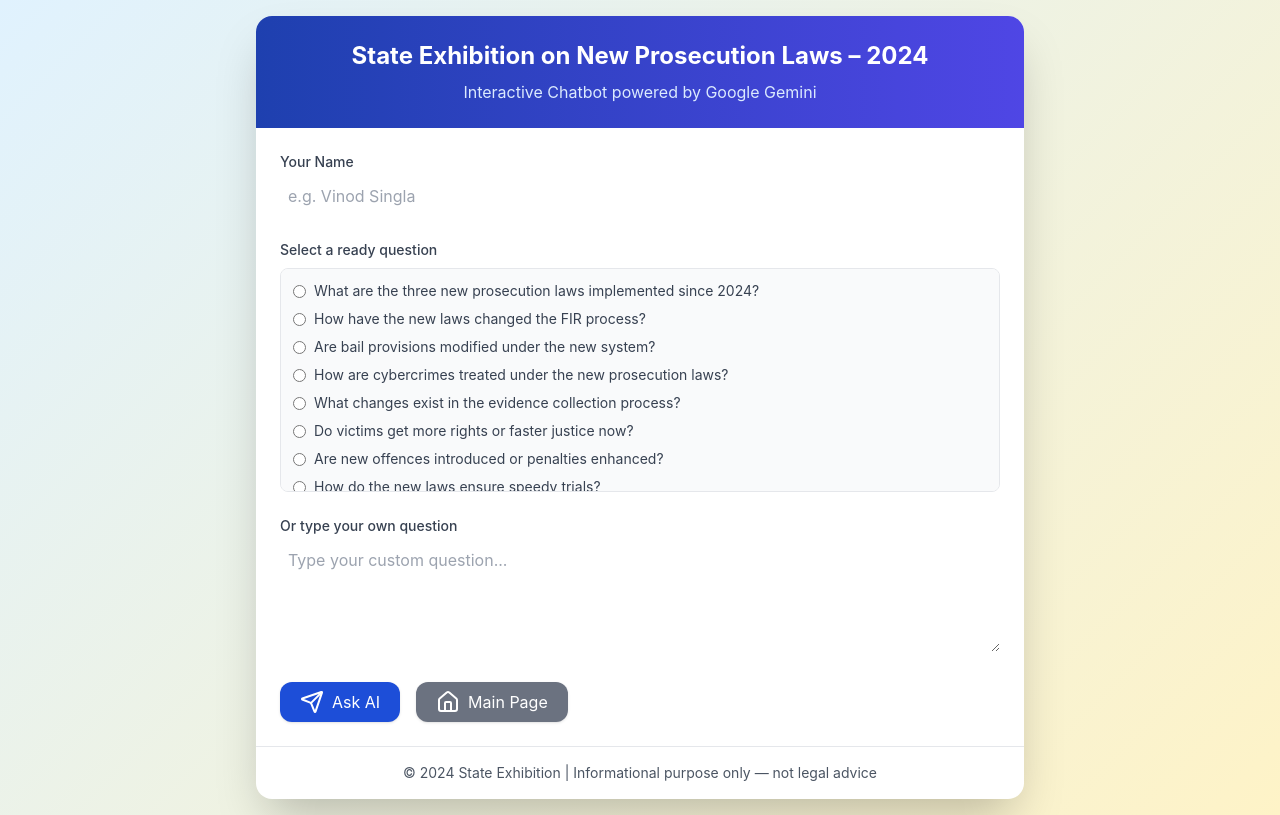
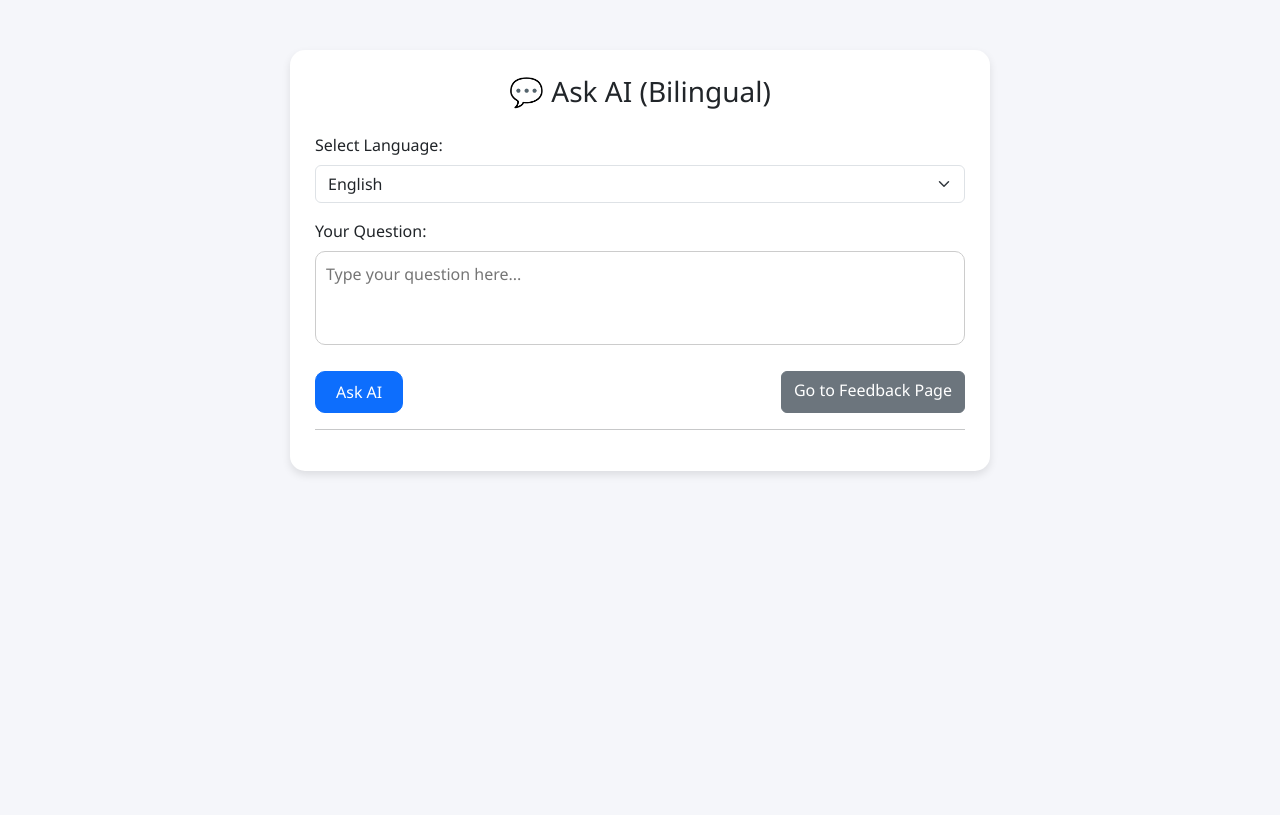
Before and after one commit to vksinglakkr/StateExhibition, a plain HTML site: page chatbot.html in a window 1280 px wide. Drawn offline with nearby package versions, Linux system fonts and the light colour scheme.

Commit message:
Update chatbot.html

```diff
--- a/chatbot.html
+++ b/chatbot.html
@@ -2,180 +2,92 @@
 <html lang="en">
 <head>
   <meta charset="utf-8" />
-  <meta name="viewport" content="width=device-width,initial-scale=1" />
-  <title>State Exhibition — New Prosecution Laws 2024</title>
-  <script src="https://cdn.tailwindcss.com"></script>
-  <script src="https://unpkg.com/lucide@latest"></script>
+  <meta name="viewport" content="width=device-width, initial-scale=1" />
+  <title>Bilingual AI Chatbot</title>
+
+  <link href="https://cdn.jsdelivr.net/npm/bootstrap@5.3.2/dist/css/bootstrap.min.css" rel="stylesheet" />
   <style>
-    body {
-      background: linear-gradient(135deg, #e0f2fe 0%, #fef3c7 100%);
-      font-family: 'Inter', sans-serif;
-    }
-    .fade-in {
-      animation: fadeIn 0.8s ease-in-out;
-    }
-    @keyframes fadeIn {
-      from { opacity: 0; transform: translateY(10px); }
-      to { opacity: 1; transform: translateY(0); }
-    }
+    body { background: #f5f6fa; font-family: 'Segoe UI', sans-serif; }
+    .chat-container { max-width: 700px; margin: 50px auto; background: white; padding: 25px; border-radius: 15px; box-shadow: 0 4px 8px rgba(0,0,0,0.1); }
+    .question-box, .answer-box { margin-bottom: 20px; }
+    .question-box textarea { width: 100%; border-radius: 10px; border: 1px solid #ccc; padding: 10px; resize: none; }
+    .btn-primary { border-radius: 10px; padding: 8px 20px; }
+    .answer-box { background: #f0f8ff; border-left: 5px solid #007bff; padding: 15px; border-radius: 10px; }
+    .top-question { font-style: italic; color: #555; margin-bottom: 10px; }
   </style>
 </head>
-<body class="min-h-screen flex flex-col items-center justify-center p-4">
+<body>
 
-  <div class="w-full max-w-3xl bg-white rounded-2xl shadow-2xl fade-in">
-    <!-- Header -->
-    <div class="bg-gradient-to-r from-blue-800 to-indigo-600 text-white rounded-t-2xl p-6 text-center">
-      <h1 class="text-2xl font-bold mb-2">State Exhibition on New Prosecution Laws – 2024</h1>
-      <p class="text-blue-100">Interactive Chatbot powered by Google Gemini</p>
+  <div class="chat-container">
+    <h3 class="text-center mb-4">💬 Ask AI (Bilingual)</h3>
+
+    <div class="mb-3">
+      <label for="language" class="form-label">Select Language:</label>
+      <select id="language" class="form-select">
+        <option value="English" selected>English</option>
+        <option value="Hindi">Hindi</option>
+      </select>
     </div>
 
-    <!-- Form -->
-    <div class="p-6 space-y-6">
-      <div>
-        <label class="block text-sm font-medium text-gray-700 mb-1">Your Name</label>
-        <input id="name" class="w-full rounded-lg border-gray-300 focus:ring-2 focus:ring-blue-600 focus:border-blue-600 p-2" placeholder="e.g. Vinod Singla" />
-      </div>
-
-      <div>
-        <label class="block text-sm font-medium text-gray-700 mb-2">Select a ready question</label>
-        <div id="sampleQuestions" class="max-h-56 overflow-auto border rounded-lg p-3 space-y-2 bg-gray-50"></div>
-      </div>
-
-      <div>
-        <label class="block text-sm font-medium text-gray-700 mb-1">Or type your own question</label>
-        <textarea id="question" rows="4" class="w-full rounded-lg border-gray-300 focus:ring-2 focus:ring-blue-600 focus:border-blue-600 p-2" placeholder="Type your custom question..."></textarea>
-      </div>
-
-      <div class="flex items-center space-x-4">
-        <button id="submitBtn" class="flex items-center justify-center gap-2 bg-blue-700 text-white px-5 py-2 rounded-xl shadow hover:bg-blue-800 transition">
-          <i data-lucide="send"></i> <span>Ask AI</span>
-        </button>
-        <button id="mainPageBtn" class="flex items-center justify-center gap-2 bg-gray-500 text-white px-5 py-2 rounded-xl shadow hover:bg-gray-600 transition">
-          <i data-lucide="home"></i> <span>Main Page</span>
-        </button>
-        <span id="status" class="text-gray-500"></span>
-      </div>
+    <div class="question-box">
+      <label for="question" class="form-label">Your Question:</label>
+      <textarea id="question" rows="3" placeholder="Type your question here..."></textarea>
     </div>
 
-    <!-- Footer -->
-    <div class="border-t p-4 text-center text-sm text-gray-600">
-      © 2024 State Exhibition | Informational purpose only — not legal advice
+    <div class="d-flex justify-content-between">
+      <button id="askBtn" class="btn btn-primary">Ask AI</button>
+      <a href="index.html" class="btn btn-secondary">Go to Feedback Page</a>
     </div>
-  </div>
 
-  <!-- Modal -->
-  <div id="modal" class="hidden fixed inset-0 bg-black/50 backdrop-blur-sm flex items-center justify-center z-50">
-    <div class="bg-white rounded-2xl shadow-2xl max-w-2xl w-full mx-4 fade-in">
-      <div class="flex justify-between items-center border-b px-5 py-3 bg-blue-700 text-white rounded-t-2xl">
-        <h2 class="text-lg font-semibold flex items-center gap-2"><i data-lucide="message-circle"></i> AI Response</h2>
-        <button id="closeModal" class="hover:text-gray-200"><i data-lucide="x"></i></button>
-      </div>
-      <div class="p-5 max-h-[70vh] overflow-y-auto">
-        <p class="font-semibold text-gray-700 mb-2">Question:</p>
-        <pre id="userQuestion" class="whitespace-pre-wrap text-gray-800 mb-4"></pre>
-        <p class="font-semibold text-gray-700 mb-2">Answer:</p>
-        <pre id="aiAnswer" class="whitespace-pre-wrap text-gray-800"></pre>
-      </div>
-      <div class="border-t p-4 flex justify-end gap-3">
-        <button id="copyBtn" class="flex items-center gap-1 px-4 py-2 border rounded-lg hover:bg-gray-100 transition"><i data-lucide="copy"></i> Copy</button>
-        <button id="mainPageModalBtn" class="flex items-center gap-1 px-4 py-2 border rounded-lg hover:bg-gray-100 transition"><i data-lucide="home"></i> Main Page</button>
-        <button id="closeBtn" class="bg-blue-700 text-white px-5 py-2 rounded-lg hover:bg-blue-800 transition">Close</button>
-      </div>
+    <hr />
+
+    <div id="responseContainer" class="answer-box" style="display: none;">
+      <div class="top-question" id="displayQuestion"></div>
+      <div id="answer"></div>
     </div>
   </div>
 
   <script>
-    lucide.createIcons();
+    document.getElementById("askBtn").addEventListener("click", async () => {
+      const question = document.getElementById("question").value.trim();
+      const language = document.getElementById("language").value;
+      const responseBox = document.getElementById("responseContainer");
+      const displayQuestion = document.getElementById("displayQuestion");
+      const answer = document.getElementById("answer");
 
-    const WEBHOOK_URL = 'https://vinodnic.app.n8n.cloud/webhook/chatbot';
+      if (!question) {
+        alert("Please enter your question.");
+        return;
+      }
 
-    const samples = [
-      "What are the three new prosecution laws implemented since 2024?",
-      "How have the new laws changed the FIR process?",
-      "Are bail provisions modified under the new system?",
-      "How are cybercrimes treated under the new prosecution laws?",
-      "What changes exist in the evidence collection process?",
-      "Do victims get more rights or faster justice now?",
-      "Are new offences introduced or penalties enhanced?",
-      "How do the new laws ensure speedy trials?",
-      "Do these laws affect existing criminal cases?",
-      "Any changes to police powers or arrest procedures?",
-      "What about reforms in case hearings and appeals?",
-      "How are economic crimes handled differently?",
-      "Do these laws simplify court processes?",
-      "Is digital submission of evidence allowed now?",
-      "What are the main benefits for citizens?",
-      "How do these laws support fair prosecution?",
-      "Are there any guidelines for prosecutors?",
-      "What are the penalties for delaying investigation?",
-      "How can I access the official text of the laws?",
-      "Do these laws align with constitutional rights?"
-    ];
+      displayQuestion.innerText = "Your Question: " + question;
+      answer.innerHTML = "<em>Processing your request...</em>";
+      responseBox.style.display = "block";
 
-    const container = document.getElementById('sampleQuestions');
-    samples.forEach((q,i)=>{
-      const id = 'q'+i;
-      const div = document.createElement('div');
-      div.className = 'flex items-start';
-      div.innerHTML = `
-        <input type="radio" id="${id}" name="sampleQ" value="${q}" class="mt-1 text-blue-600 focus:ring-blue-600">
-        <label for="${id}" class="ml-2 text-sm text-gray-700 cursor-pointer hover:text-blue-700">${q}</label>
-      `;
-      container.appendChild(div);
-    });
-    container.addEventListener('change', e=>{
-      if(e.target.name==='sampleQ')
-        document.getElementById('question').value=e.target.value;
-    });
-
-    const modal=document.getElementById('modal');
-    const openModal=()=>modal.classList.remove('hidden');
-    const closeModal=()=>modal.classList.add('hidden');
-    document.getElementById('closeBtn').onclick=closeModal;
-    document.getElementById('closeModal').onclick=closeModal;
-
-    // Main page buttons
-    document.getElementById('mainPageBtn').onclick = () => { window.location.href = 'index.html'; }
-    document.getElementById('mainPageModalBtn').onclick = () => { window.location.href = 'index.html'; }
-
-    document.getElementById('submitBtn').addEventListener('click', async()=>{
-      const name = document.getElementById('name').value.trim() || 'Anonymous';
-      const question = document.getElementById('question').value.trim();
-      if(!question){ alert('Please select or type a question'); return; }
-      document.getElementById('submitBtn').disabled=true;
-      document.getElementById('status').textContent='Getting response...';
-
-      try{
-        const res = await fetch(WEBHOOK_URL, {
-          method:'POST',
-          headers:{'Content-Type':'application/json'},
-          body: JSON.stringify({name, question})
+      try {
+        const response = await fetch("https://your-n8n-webhook-url", {
+          method: "POST",
+          headers: { "Content-Type": "application/json" },
+          body: JSON.stringify({
+            name: "Anonymous",
+            question: question,
+            language: language
+          })
         });
 
-        let answerText = '';
-        try {
-          const data = await res.json(); // try parse JSON
-          answerText = data.answer || JSON.stringify(data, null, 2);
-        } catch(err) {
-          // fallback to plain text if JSON parsing fails
-          answerText = await res.text() || "AI Server: No response received.";
+        const data = await response.json();
+        if (data && data.answer) {
+          answer.innerText = data.answer;
+        } else {
+          answer.innerHTML = "<span class='text-danger'>Unexpected response format.</span>";
         }
 
-        document.getElementById('userQuestion').textContent = question;
-        document.getElementById('aiAnswer').textContent = answerText;
-        openModal();
-      } catch(err){
-        alert('Error contacting AI Server: ' + err.message);
-      } finally {
-        document.getElementById('submitBtn').disabled=false;
-        document.getElementById('status').textContent='';
+      } catch (error) {
+        console.error(error);
+        answer.innerHTML = "<span class='text-danger'>Error contacting AI server.</span>";
       }
     });
+  </script>
 
-    document.getElementById('copyBtn').onclick = ()=>{
-      navigator.clipboard.writeText(document.getElementById('aiAnswer').textContent);
-      alert('Copied to clipboard');
-    };
-  </script>
 </body>
 </html>
```
